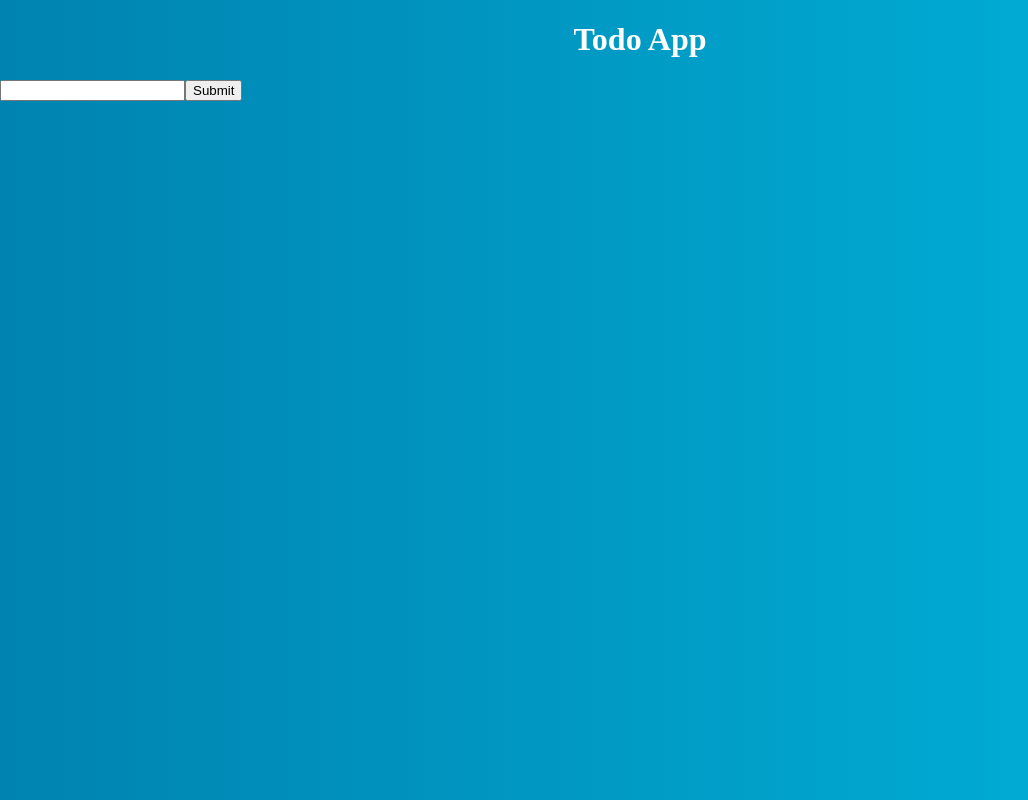
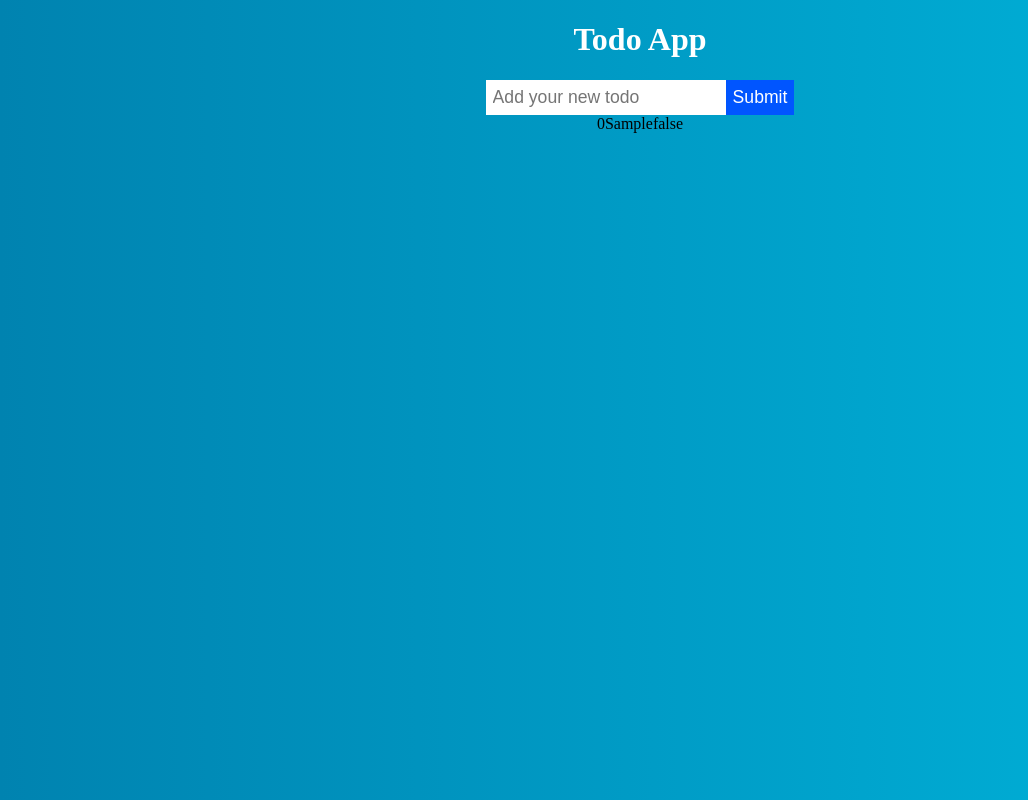
Before and after one commit to Ashrib/todo-app, a plain HTML site: page index.html in a window 1280 px wide. Both pictures are taken after typing "Sample" into the empty fields and a click on the button "Submit". Shown: the whole page, without its empty margins (0-1028 px from the left). Drawn offline with Linux system fonts and the light colour scheme.

Commit message:
Add files via upload

```diff
--- a/app.js
+++ b/app.js
@@ -13,43 +13,51 @@ bodyDiv.appendChild(inputsBox);
 
 var input = document.createElement("input");
 input.setAttribute("type", "text");
+input.setAttribute("placeholder", "Add your new todo");
 input.setAttribute("id", "user-input");
 inputsBox.appendChild(input);
 
 var submit_btn = document.createElement("input");
 submit_btn.setAttribute("type", "button");
+submit_btn.setAttribute("id", "submit-btn");
 submit_btn.setAttribute("value","Submit");
 submit_btn.setAttribute("onClick","submit()");
 inputsBox.appendChild(submit_btn);
 
+var allTodoDiv = document.createElement("div");
+allTodoDiv.setAttribute("id", "all-todoBox")
+bodyDiv.appendChild(allTodoDiv);
+
 var arrayOfData = [];
 function submit() {
     var getValue= input.value;
+    getValue = getValue.replace(/\s\s+/g , " ");
 
-    function Task(id , userInput){
+    if(getValue === "" || getValue === " ") {
+        alert("Please fill the input correctly!")
+    }
+    else{
+        function Task(id , userInput, completed){
             this.id = id;
-        this.userInput = userInput,
-        this.completed = false
+            this.userInput = userInput;
+            this.completed = completed;
         }
-    var obj = new Task(arrayOfData.length, getValue);
-    arrayOfData.push(obj);
-
+        var todo = new Task(arrayOfData.length, getValue, false);
+        arrayOfData.push(todo);
         console.log(arrayOfData);
 
-    var objDiv = document.createElement("div");
-    bodyDiv.appendChild(objDiv);
         var taskDiv = document.createElement("div");
         for(var i=0; i<arrayOfData.length; i++) {
             taskDiv.setAttribute("id", i)
             for(var key in arrayOfData[i]){
                 console.log(arrayOfData[i][key]);
 
-           // taskDiv.appendChild(document.createTextNode(arrayOfData[i].userInput))
+                taskDiv.appendChild(document.createTextNode(arrayOfData[i][key]))
             }
 
-
         }
-    objDiv.appendChild(taskDiv);
+        allTodoDiv.appendChild(taskDiv);
 
         document.getElementById("user-input").value = null;
     }
+}
--- a/index.html
+++ b/index.html
@@ -4,7 +4,7 @@
     <meta charset="UTF-8">
     <meta http-equiv="X-UA-Compatible" content="IE=edge">
     <meta name="viewport" content="width=device-width, initial-scale=1.0">
-    <title>Document</title>
+    <title>Todo App</title>
     <link rel="stylesheet" href="./style.css">
 </head>
 <body>
--- a/style.css
+++ b/style.css
@@ -15,3 +15,25 @@ h1{
     display: flex;
     flex-direction: column;
 }
+#body-box{
+    display: flex;
+    flex-direction: column;
+    justify-content: center;
+    align-items: center;
+}
+#inputs-box input{
+    padding: 7px;
+    font-size: 1.1em;
+}
+#user-input{
+    border: none;
+}
+#submit-btn{
+    color: white;
+    background-color: rgb(0, 85, 255);
+    border: none;
+    cursor: pointer;
+}
+#submit-btn:hover{
+    background-color: red;
+}
```
Lines whose indentation alone changed are shown as unchanged.
